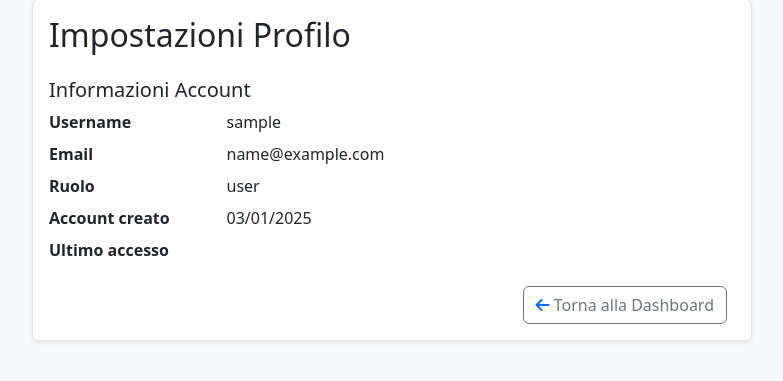
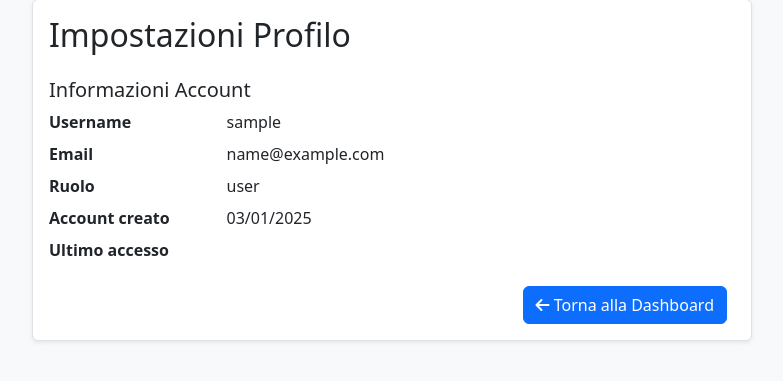
Before and after one commit to federicogerardi/dashboard-template, a Flask app: page /profile in a window 1280 px wide. Shown: the part 105-486 px from the top of the page, without its empty margins (248-1031 px from the left). Run offline with Flask 3, Linux system fonts and the light colour scheme; the visitor is signed in with stand-in values (Sample User, id 1); parts of the project's set-up code (start-up, migrations or seed data) failed here and were passed over; some libraries are stand-ins or nearby versions.

```diff
--- a/app/templates/pdashboard/profile.html
+++ b/app/templates/pdashboard/profile.html
@@ -31,7 +31,7 @@
                     </div>
 
                     <div class="d-flex justify-content-end">
-                        <a href="{{ url_for('main.dashboard') }}" class="btn btn-outline-secondary me-2">
+                        <a href="{{ url_for('main.dashboard') }}" class="btn btn-primary me-2">
                             <i class="fas fa-arrow-left"></i> Torna alla Dashboard
                         </a>
                     </div>
```
Also changed, not shown: README.md.
